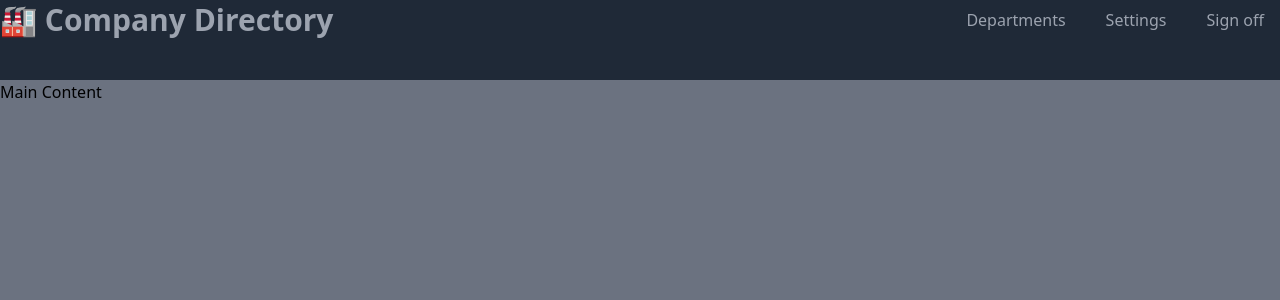
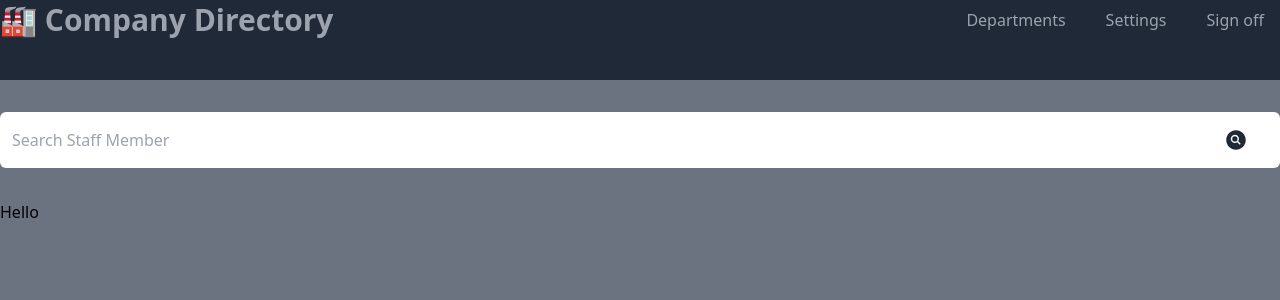
Before and after one commit to JorgeLongoria/vue-company-directory, a Vue app: page / in a window 1280 px wide. Shown: the top 300 px of the page. Built offline with nearby package versions, Linux system fonts and the light colour scheme.

Commit message:
Added the search bar

```diff
--- a/src/App.vue
+++ b/src/App.vue
@@ -1,8 +1,9 @@
 <script setup>
-  import NavBar from './components/NavBar.vue'
+import NavBar from './components/NavBar.vue'
+import Main from './components/Main.vue'
 </script>
 
 <template>
   <NavBar />
-  <h1>Main Content</h1>
+  <Main />
 </template>
--- /dev/null
+++ b/src/components/Main.vue
@@ -0,0 +1,17 @@
+<script setup>
+  import MainSearch from './MainSearch.vue'
+</script>
+
+<template>
+  <div class="wrapper">
+    <MainSearch />
+    <h1>Hello</h1>
+  </div>
+</template>
+
+<style scoped lang="postcss">
+    .wrapper {
+        @apply container mx-auto flex flex-col gap-4 py-4;
+    }
+
+</style>
--- /dev/null
+++ b/src/components/MainSearch.vue
@@ -0,0 +1,27 @@
+<template>
+  <div class="wrapper">
+    <input type="text" placeholder="Search Staff Member" class="search" />
+    <span class="icon">
+      <svg xmlns="http://www.w3.org/2000/svg" viewBox="0 0 24 24" fill="currentColor" class="h-6 w-6">
+        <path d="M8.25 10.875a2.625 2.625 0 115.25 0 2.625 2.625 0 01-5.25 0z" />
+        <path
+          fill-rule="evenodd"
+          d="M12 2.25c-5.385 0-9.75 4.365-9.75 9.75s4.365 9.75 9.75 9.75 9.75-4.365 9.75-9.75S17.385 2.25 12 2.25zm-1.125 4.5a4.125 4.125 0 102.338 7.524l2.007 2.006a.75.75 0 101.06-1.06l-2.006-2.007a4.125 4.125 0 00-3.399-6.463z"
+          clip-rule="evenodd"
+        />
+      </svg>
+    </span>
+  </div>
+</template>
+
+<style scoped lang="postcss">
+  .wrapper {
+    @apply relative flex w-full items-stretch;
+    .search {
+      @apply rounded-md border-0 px-3 py-4 text-gray-800 placeholder-gray-400 outline-none focus:ring focus:ring-black;
+    }
+    .icon {
+      @apply absolute right-0 py-4 pr-8 text-gray-800;
+    }
+  }
+</style>
```
